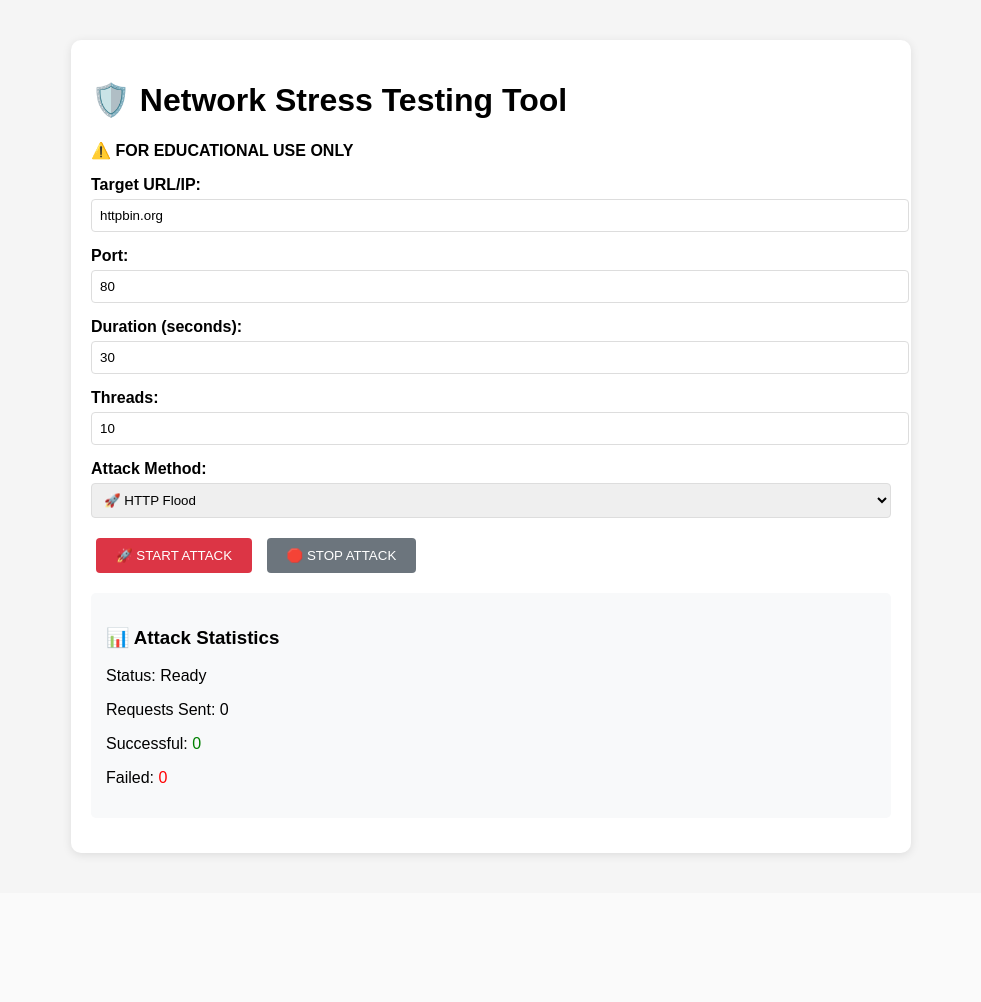
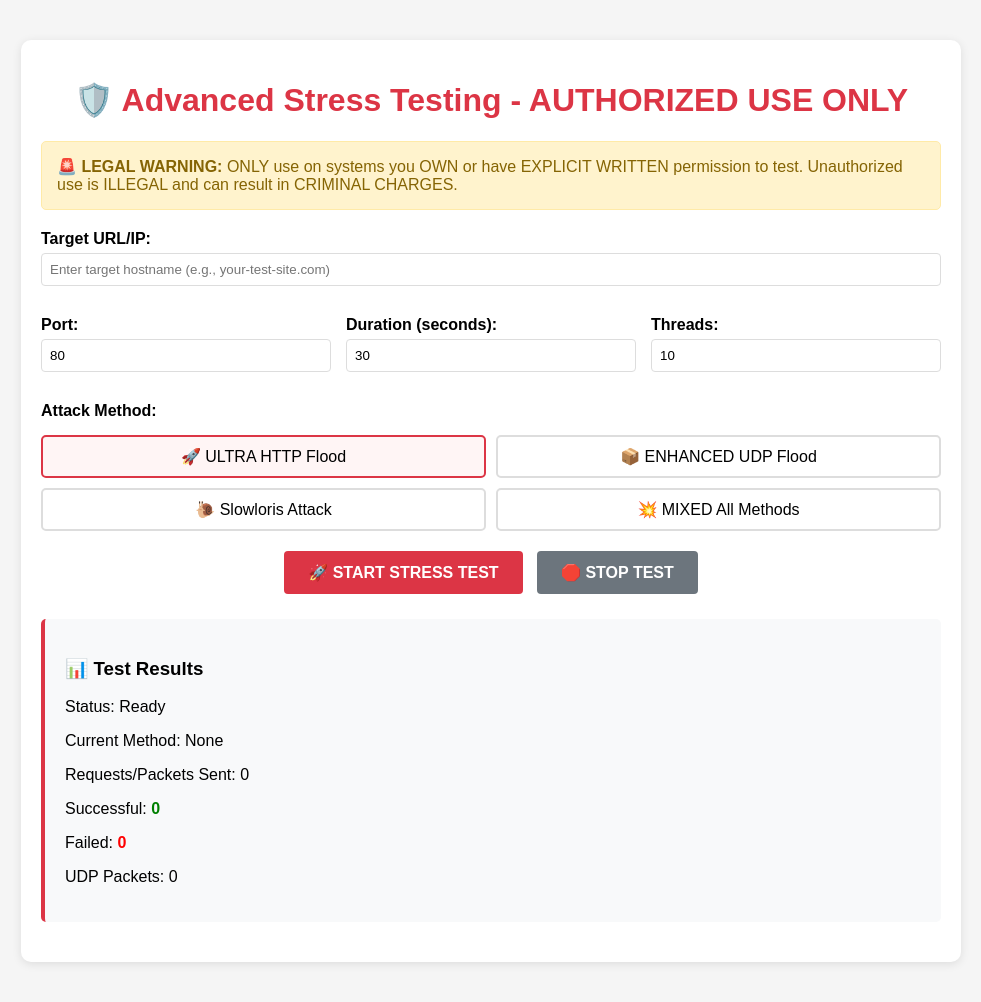
Before and after one commit to Maggakos1/my-network-tool, a Flask app: page / in a window 1280 px wide. Shown: the whole page, without its empty margins (149-1130 px from the left). Before the commit the page ends 857 px from the top, so only its background shows below. Run offline with Flask 3, Linux system fonts and the light colour scheme.

Commit message:
Revamp index.html for advanced stress testing tool
Updated the HTML structure and styles for the network stress testing tool, adding new features and legal warnings.

```diff
--- a/templates/index.html
+++ b/templates/index.html
@@ -1,30 +1,114 @@
 <!DOCTYPE html>
 <html>
 <head>
-    <title>Network Stress Testing Tool</title>
+    <title>Advanced Network Stress Testing Tool - AUTHORIZED USE ONLY</title>
     <style>
-        body { font-family: Arial, sans-serif; margin: 40px; background: #f5f5f5; }
-        .container { max-width: 800px; margin: 0 auto; background: white; padding: 20px; border-radius: 10px; box-shadow: 0 2px 10px rgba(0,0,0,0.1); }
-        .form-group { margin: 15px 0; }
-        label { display: block; margin-bottom: 5px; font-weight: bold; }
-        input, select { width: 100%; padding: 8px; border: 1px solid #ddd; border-radius: 4px; }
-        button { background: #dc3545; color: white; padding: 10px 20px; border: none; border-radius: 4px; cursor: pointer; margin: 5px; }
-        button:disabled { background: #6c757d; }
-        .stats { background: #f8f9fa; padding: 15px; border-radius: 5px; margin: 15px 0; }
-        .success { color: green; }
-        .error { color: red; }
+        body {
+            font-family: Arial, sans-serif;
+            margin: 40px;
+            background: #f5f5f5;
+        }
+        .container {
+            max-width: 900px;
+            margin: 0 auto;
+            background: white;
+            padding: 20px;
+            border-radius: 10px;
+            box-shadow: 0 2px 10px rgba(0,0,0,0.1);
+        }
+        .legal-warning {
+            background: #fff3cd;
+            border: 1px solid #ffeaa7;
+            padding: 15px;
+            border-radius: 5px;
+            margin-bottom: 20px;
+            color: #856404;
+        }
+        .form-group {
+            margin: 15px 0;
+        }
+        label {
+            display: block;
+            margin-bottom: 5px;
+            font-weight: bold;
+        }
+        input, select {
+            width: 100%;
+            padding: 8px;
+            border: 1px solid #ddd;
+            border-radius: 4px;
+            box-sizing: border-box;
+        }
+        .form-row {
+            display: flex;
+            gap: 15px;
+        }
+        .form-row .form-group {
+            flex: 1;
+        }
+        button {
+            background: #dc3545;
+            color: white;
+            padding: 12px 24px;
+            border: none;
+            border-radius: 4px;
+            cursor: pointer;
+            margin: 5px;
+            font-size: 16px;
+            font-weight: bold;
+        }
+        button:disabled {
+            background: #6c757d;
+            cursor: not-allowed;
+        }
+        button:hover:not(:disabled) {
+            background: #c82333;
+        }
+        .stats {
+            background: #f8f9fa;
+            padding: 20px;
+            border-radius: 5px;
+            margin: 20px 0;
+            border-left: 4px solid #dc3545;
+        }
+        .success { color: green; font-weight: bold; }
+        .error { color: red; font-weight: bold; }
+        .warning { color: #856404; font-weight: bold; }
+        .method-grid {
+            display: grid;
+            grid-template-columns: repeat(2, 1fr);
+            gap: 10px;
+            margin: 15px 0;
+        }
+        .method-option {
+            padding: 10px;
+            border: 2px solid #ddd;
+            border-radius: 5px;
+            cursor: pointer;
+            text-align: center;
+        }
+        .method-option.selected {
+            border-color: #dc3545;
+            background: #fff5f5;
+        }
+        h1 { color: #dc3545; text-align: center; }
     </style>
 </head>
 <body>
     <div class="container">
-        <h1>🛡️ Network Stress Testing Tool</h1>
-        <p><strong>⚠️ FOR EDUCATIONAL USE ONLY</strong></p>
+        <h1>🛡️ Advanced Stress Testing - AUTHORIZED USE ONLY</h1>
+
+        <div class="legal-warning">
+            <strong>🚨 LEGAL WARNING:</strong> ONLY use on systems you OWN or have EXPLICIT WRITTEN permission to test.
+            Unauthorized use is ILLEGAL and can result in CRIMINAL CHARGES.
+        </div>
 
         <div class="form-group">
             <label>Target URL/IP:</label>
-            <input type="text" id="target" value="httpbin.org" placeholder="Enter target hostname">
+            <input type="text" id="target" placeholder="Enter target hostname (e.g., your-test-site.com)" value="">
         </div>
 
+        <div class="form-row">
             <div class="form-group">
                 <label>Port:</label>
                 <input type="number" id="port" value="80">
@@ -32,42 +116,90 @@
 
             <div class="form-group">
                 <label>Duration (seconds):</label>
-            <input type="number" id="duration" value="30">
+                <input type="number" id="duration" value="30" min="1" max="300">
             </div>
 
             <div class="form-group">
                 <label>Threads:</label>
-            <input type="number" id="threads" value="10">
+                <input type="number" id="threads" value="10" min="1" max="100">
+            </div>
         </div>
 
         <div class="form-group">
             <label>Attack Method:</label>
-            <select id="method">
-                <option value="http_flood">🚀 HTTP Flood</option>
-            </select>
+            <div class="method-grid">
+                <div class="method-option" onclick="selectMethod('http_flood')">
+                    🚀 ULTRA HTTP Flood
+                </div>
+                <div class="method-option" onclick="selectMethod('udp_flood')">
+                    📦 ENHANCED UDP Flood
+                </div>
+                <div class="method-option" onclick="selectMethod('slowloris')">
+                    🐌 Slowloris Attack
+                </div>
+                <div class="method-option" onclick="selectMethod('mixed')">
+                    💥 MIXED All Methods
+                </div>
+            </div>
+            <input type="hidden" id="method" value="http_flood">
         </div>
 
-        <button onclick="startAttack()" id="startBtn">🚀 START ATTACK</button>
-        <button onclick="stopAttack()" id="stopBtn" disabled>🛑 STOP ATTACK</button>
+        <div style="text-align: center;">
+            <button onclick="showLegalWarning()" id="startBtn">🚀 START STRESS TEST</button>
+            <button onclick="stopAttack()" id="stopBtn" disabled>🛑 STOP TEST</button>
+        </div>
 
         <div class="stats">
-            <h3>📊 Attack Statistics</h3>
+            <h3>📊 Test Results</h3>
             <p>Status: <span id="status">Ready</span></p>
-            <p>Requests Sent: <span id="requestsSent">0</span></p>
+            <p>Current Method: <span id="currentMethod">None</span></p>
+            <p>Requests/Packets Sent: <span id="requestsSent">0</span></p>
             <p>Successful: <span id="successful" class="success">0</span></p>
             <p>Failed: <span id="failed" class="error">0</span></p>
+            <p>UDP Packets: <span id="packetsSent">0</span></p>
         </div>
     </div>
 
     <script>
         let statusInterval;
+        let selectedMethod = 'http_flood';
+
+        function selectMethod(method) {
+            selectedMethod = method;
+            document.getElementById('method').value = method;
+
+            // Update UI
+            document.querySelectorAll('.method-option').forEach(opt => {
+                opt.classList.remove('selected');
+            });
+            event.target.classList.add('selected');
+        }
+
+        function showLegalWarning() {
+            const target = document.getElementById('target').value;
+            if (!target) {
+                alert('Please enter a target');
+                return;
+            }
+
+            const warning = `🚨 EXTREME LEGAL WARNING 🚨\n\nYou are about to stress test: ${target}\n\nLEGAL REQUIREMENTS:\n• You MUST own this target\n• OR have EXPLICIT WRITTEN permission\n• Unauthorized testing is ILLEGAL\n• You accept FULL LEGAL responsibility\n\nDo you confirm you meet these requirements?`;
+
+            if (confirm(warning)) {
+                startAttack();
+            }
+        }
 
         function startAttack() {
             const target = document.getElementById('target').value;
             const port = document.getElementById('port').value;
             const duration = document.getElementById('duration').value;
             const threads = document.getElementById('threads').value;
-            const method = document.getElementById('method').value;
+            const method = selectedMethod;
+
+            if (!target) {
+                alert('Please enter a target');
+                return;
+            }
 
             fetch('/start_attack', {
                 method: 'POST',
@@ -75,9 +207,16 @@
                 body: JSON.stringify({ target, port, duration, threads, method })
             }).then(response => response.json())
               .then(data => {
+                  if (data.error) {
+                      alert(data.error);
+                      return;
+                  }
                   document.getElementById('startBtn').disabled = true;
                   document.getElementById('stopBtn').disabled = false;
                   startStatusUpdates();
+              })
+              .catch(error => {
+                  alert('Error starting attack: ' + error);
               });
         }
 
@@ -97,10 +236,12 @@
                     .then(response => response.json())
                     .then(data => {
                         document.getElementById('status').textContent =
-                            data.is_running ? 'Running' : 'Stopped';
+                            data.is_running ? 'Running 🔴' : 'Stopped 🟢';
+                        document.getElementById('currentMethod').textContent = data.current_method;
                         document.getElementById('requestsSent').textContent = data.requests_sent;
                         document.getElementById('successful').textContent = data.successful_requests;
                         document.getElementById('failed').textContent = data.failed_requests;
+                        document.getElementById('packetsSent').textContent = data.packets_sent;
 
                         if (!data.is_running) {
                             document.getElementById('startBtn').disabled = false;
@@ -110,6 +251,9 @@
                     });
             }, 1000);
         }
+
+        // Initialize
+        document.querySelector('.method-option').classList.add('selected');
     </script>
 </body>
 </html>
```
Lines whose indentation alone changed are shown as unchanged.
